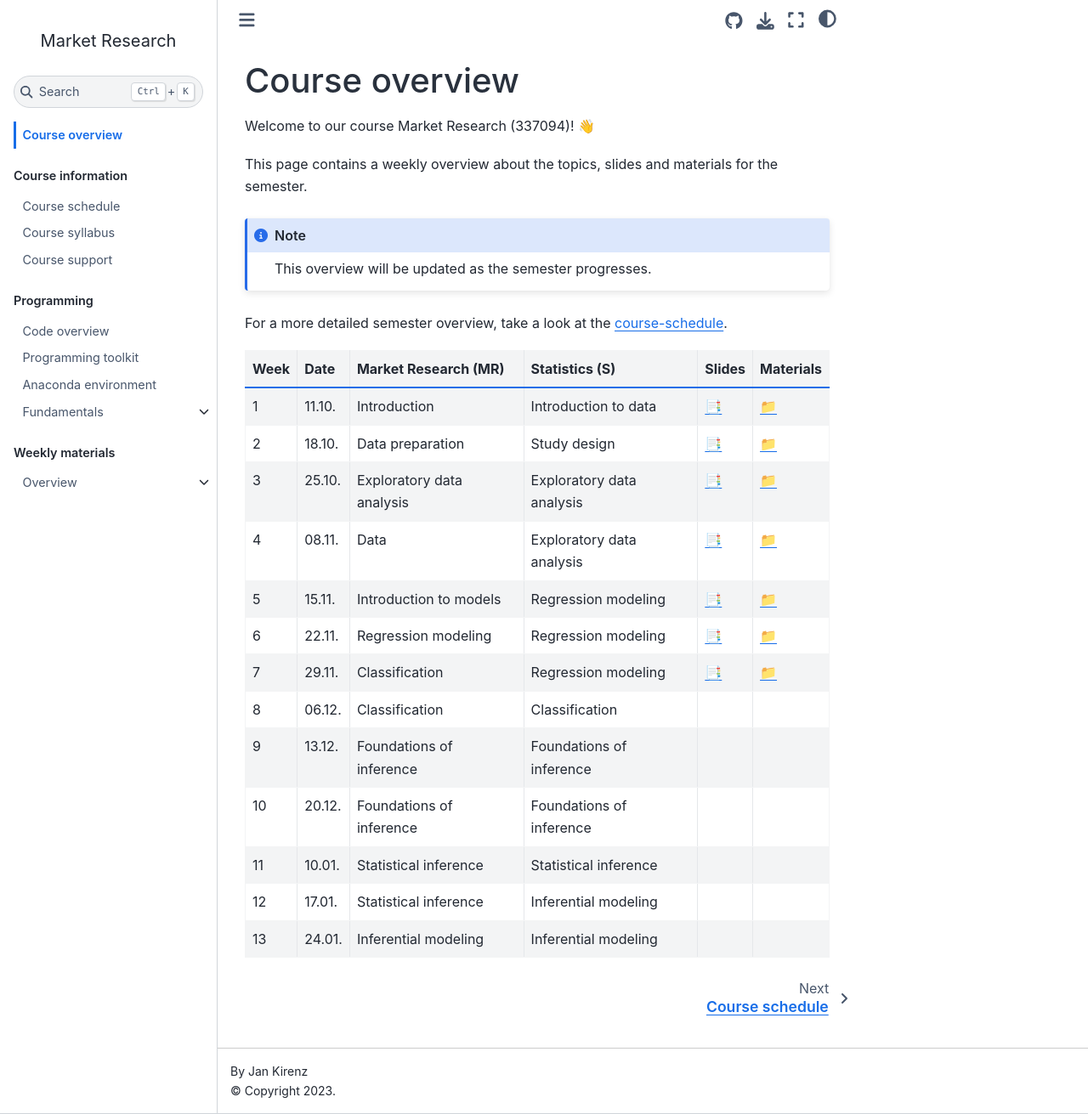
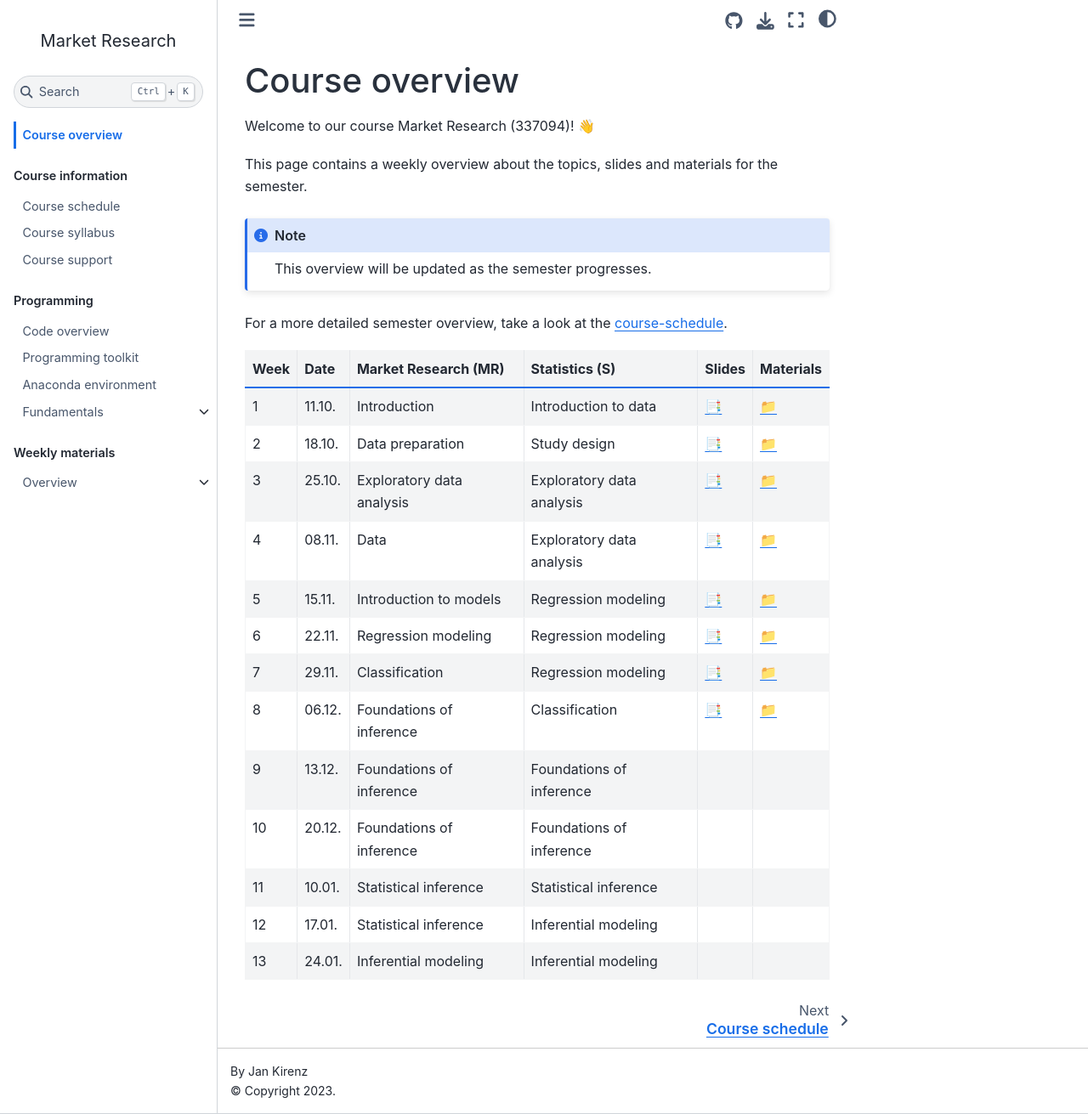
Before and after one commit to mr-ws22/website, a Jupyter Book: the page built from docs/course-overview.md, in a window 1280 px wide and 1311 px high. Shown: the whole window at 85% size. Built offline with Jupyter Book 1.0.4 settings and Sphinx 7.4.7 and the Sphinx Book theme 1.1.4, drawn with Linux system fonts in a browser that asks for light colours; comment, search, counter and statistics services are not loaded.

Commit message:
Update course-overview.md

```diff
--- a/docs/course-overview.md
+++ b/docs/course-overview.md
@@ -21,7 +21,7 @@
 |	5	|	15.11.	|	Introduction to models	|	Regression modeling	|	[📑](https://drive.google.com/file/d/1-aNNxcxxtxU7shWEGJrpw8k88XmUym_0/view?usp=sharing)	|	[📁](../weeks/week5.md)	|
 |	6	|	22.11.	|	Regression modeling	|	Regression modeling	|	[📑](https://drive.google.com/file/d/10DuEFUE-BVH1NYf84KyXeYA1Ajdre-0I/view?usp=sharing)	|	[📁](../weeks/week6.md)	|
 |	7	|	29.11.	|	Classification	|	Regression modeling	|	[📑](https://drive.google.com/file/d/10MFDRHaWTV56zVBqBE95xUTaeSxF7ICb/view?usp=sharing)	|	[📁](../weeks/week7.md)	|
-|	8	|	06.12.	|	Classification	|	Classification	|		|		|
+|	8	|	06.12.	|	Foundations of inference	|	Classification	|	[📑](https://drive.google.com/file/d/10PkF_EiAFjJ8-w2G29sewOQib0gKKISK/view?usp=sharing)	|	[📁](../weeks/week8.md)	|
 |	9	|	13.12.	|	Foundations of inference	|	Foundations of inference	|		|		|
 |	10	|	20.12.	|	Foundations of inference	|	Foundations of inference	|		|		|
 |	11	|	10.01.	|	Statistical inference	|	Statistical inference	|		|		|
```
